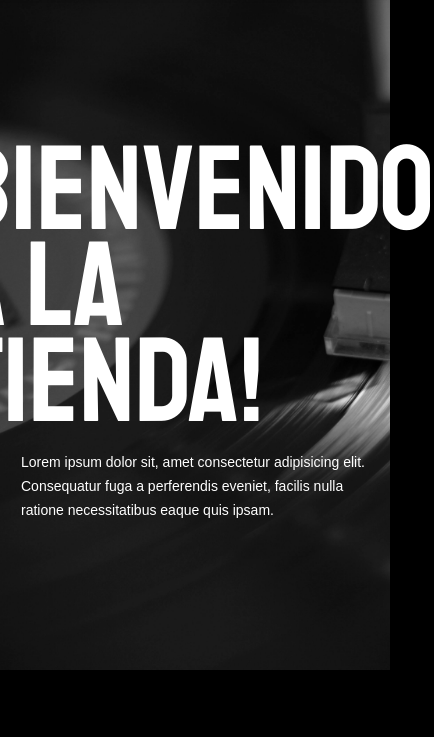
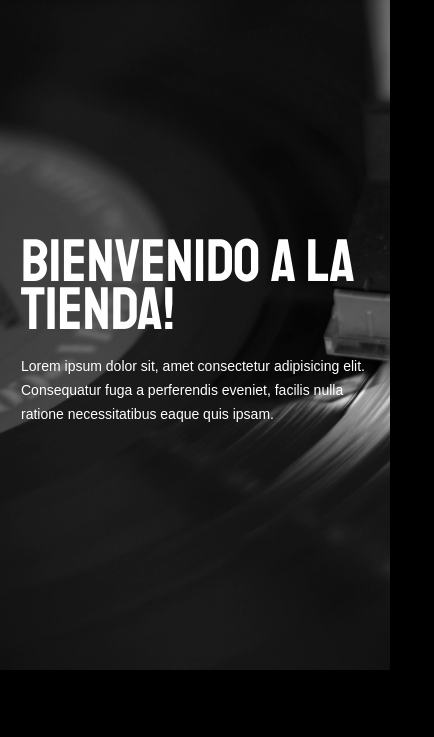
Before and after one commit to danielrinconp/groovestore, a plain HTML site: page index.html in a window 390 px wide. Shown: the part 90-827 px from the top of the page, 434 px wide, since content can reach past the window. Drawn offline with Linux system fonts and the light colour scheme.

Commit message:
Add files via upload

```diff
--- a/styles.css
+++ b/styles.css
@@ -223,6 +223,7 @@ form {
     flex-direction: column;
     justify-content: space-between;
     width: 400px;
+    padding: 0 1.5rem;
 }
 
 form label {
@@ -348,3 +349,15 @@ footer {
         display: none;
     }
 }
+
+@media (max-width: 520px) {
+    .hero-container h1 {
+        font-size: 100px;
+    }
+}
+
+@media (max-width: 520px) {
+    .hero-container h1 {
+        font-size: 60px;
+    }
+}
```
